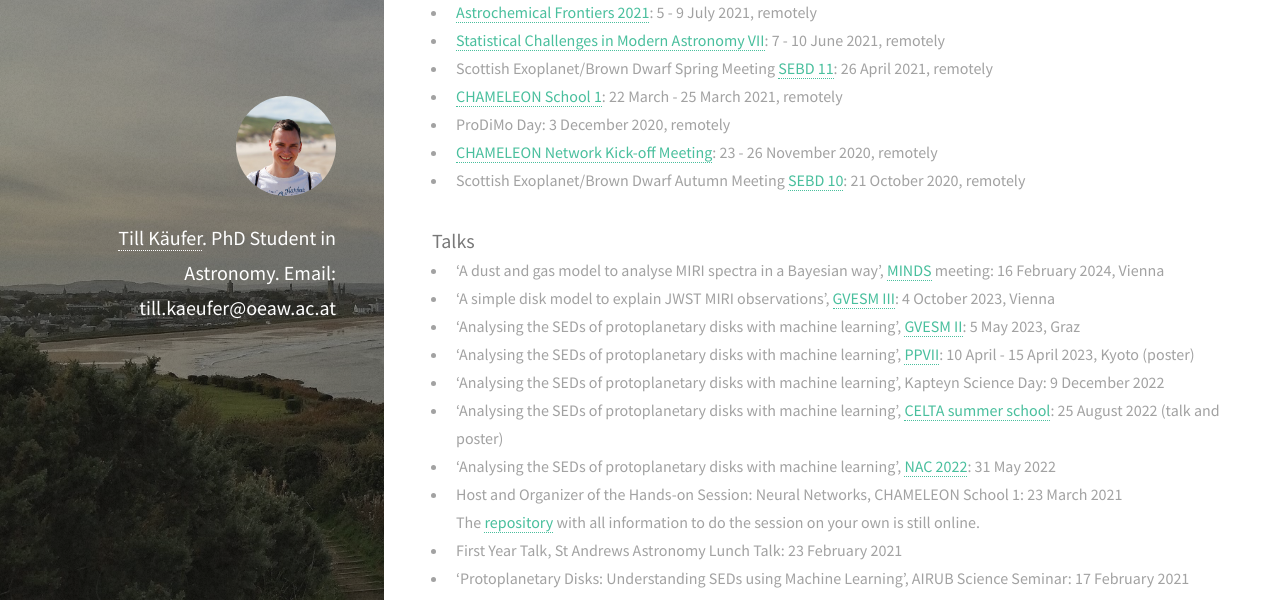
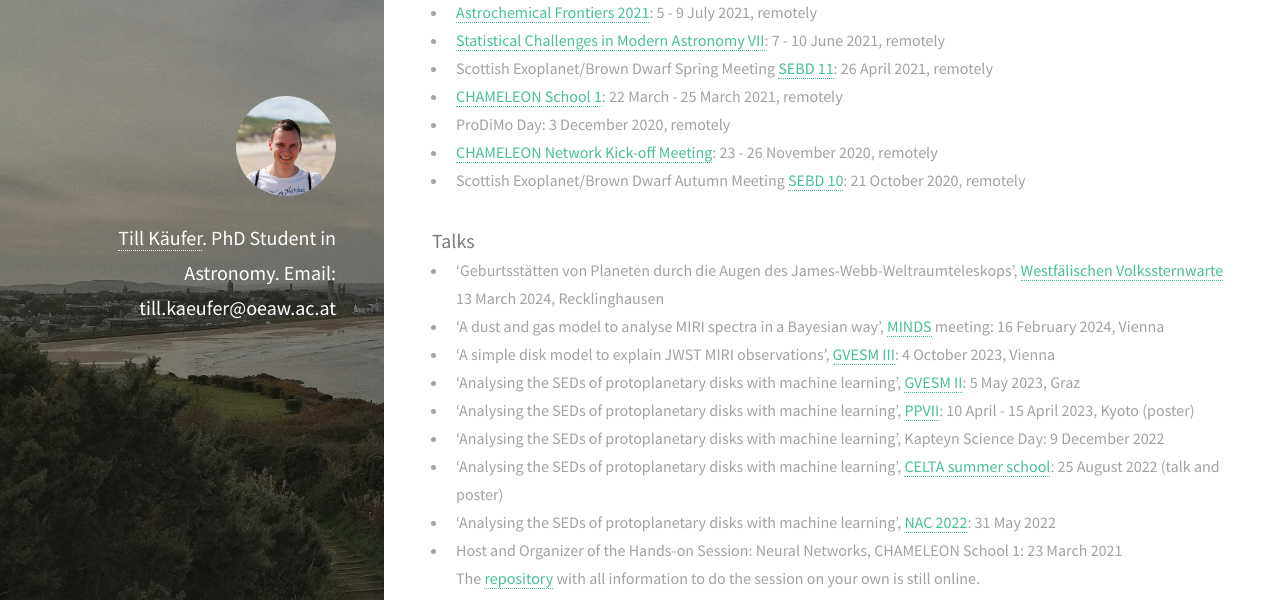
Before and after one commit to tillkaeufer/tillkaeufer.github.io, a Jekyll site: the page built from _posts/2020-10-06-talks.markdown, in a window 1280 px wide and 900 px high, scrolled down 1264 px, cut to the strip 0-600 px from the top of the window. Built offline with Jekyll 4.4.1, drawn with Linux system fonts in a browser that asks for light colours; nearby versions of some CDN libraries.

Commit message:
recklinghausen

```diff
--- a/_posts/2020-10-06-talks.markdown
+++ b/_posts/2020-10-06-talks.markdown
@@ -35,6 +35,7 @@ permalink: 'events'
 - Scottish Exoplanet/Brown Dwarf Autumn Meeting [SEBD 10](https://sebd10.sciencesconf.org/): 21 October 2020, remotely
 
 ### Talks
+- 'Geburtsstätten von Planeten durch die Augen des James-Webb-Weltraumteleskops', [Westfälischen Volkssternwarte](https://sternwarte-recklinghausen.de/) 13 March 2024, Recklinghausen
 - 'A dust and gas model to analyse MIRI spectra in a Bayesian way', [MINDS](https://minds.cab.inta-csic.es/) meeting: 16 February 2024, Vienna
 - 'A simple disk model to explain JWST MIRI observations', [GVESM III](https://www.oeaw.ac.at/en/iwf/meetings/gvesm/gvesm-iii): 4 October 2023, Vienna
 - 'Analysing the SEDs of protoplanetary disks with machine learning', [GVESM II](https://www.oeaw.ac.at/en/iwf/meetings/gvesm/gvesm-ii): 5 May 2023, Graz
```
